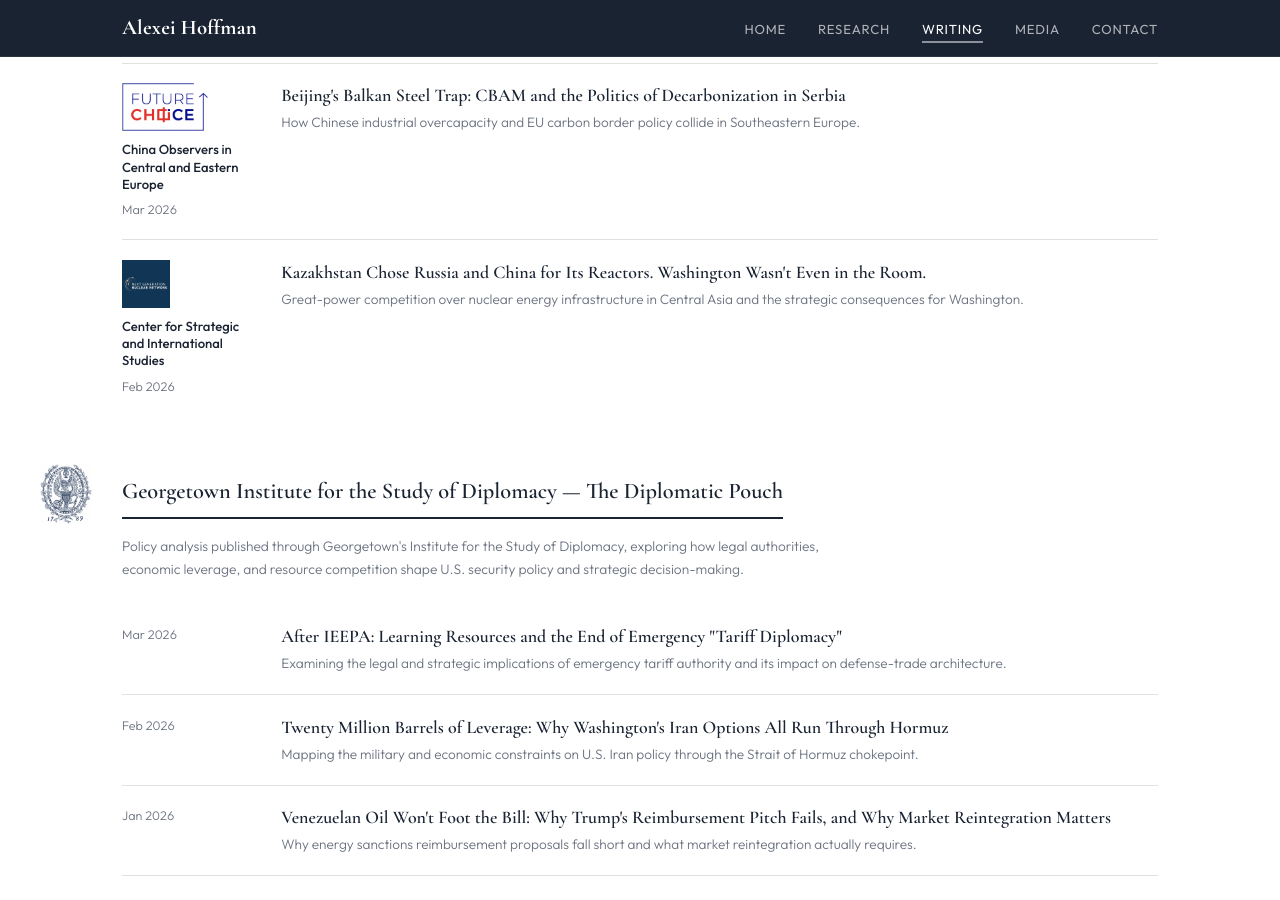
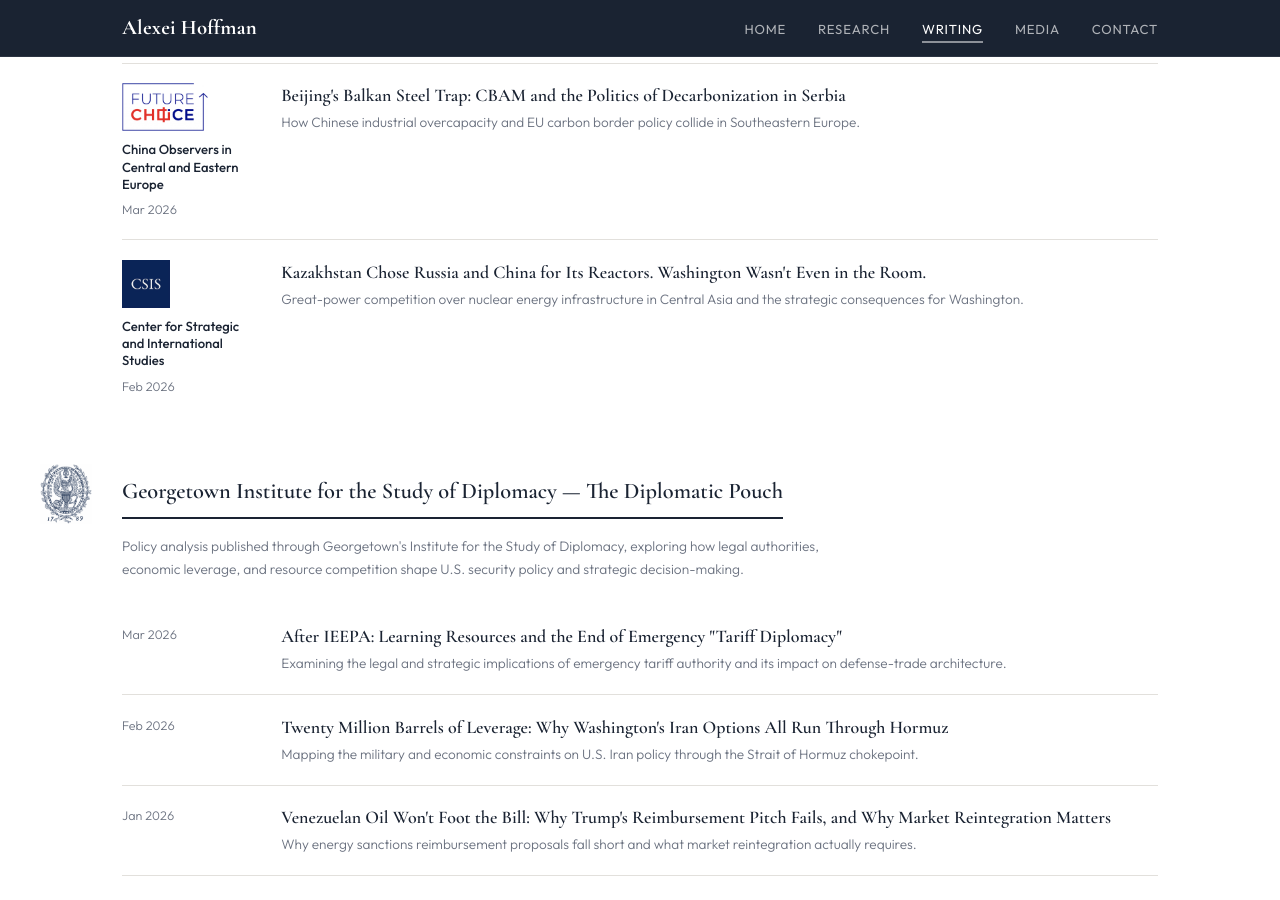
Before and after one commit to a-novi13-byte/a-novi13-byte.github.io, a Jekyll site: the page built from writing.html, in a window 1280 px wide and 900 px high, scrolled down 1305 px. Built offline with Jekyll 4.4.1, drawn with Linux system fonts in a browser that asks for light colours.

Commit message:
Update writing.html

```diff
--- a/writing.html
+++ b/writing.html
@@ -127,7 +127,7 @@ permalink: /writing/
     </div>
 
     <div class="writing-item">
-      <div class="writing-meta"><img class="pub-logo" src="{{ '/assets/Logos/logo-ngnn.png' | relative_url }}" alt="" loading="lazy"><span class="pub-badge badge-csis">Center for Strategic and International Studies</span><span class="writing-date">Feb 2026</span></div>
+      <div class="writing-meta"><img class="pub-logo" src="{{ '/assets/Logos/logo-csis.png' | relative_url }}" alt="" loading="lazy"><span class="pub-badge badge-csis">Center for Strategic and International Studies</span><span class="writing-date">Feb 2026</span></div>
       <div class="writing-content">
         <h3><a href="https://nuclearnetwork.csis.org/kazakhstan-chose-russia-and-china-for-its-reactors-washington-wasnt-even-in-the-room/" target="_blank" rel="noopener">Kazakhstan Chose Russia and China for Its Reactors. Washington Wasn't Even in the Room.</a></h3>
         <p class="writing-blurb">Great-power competition over nuclear energy infrastructure in Central Asia and the strategic consequences for Washington.</p>
```
